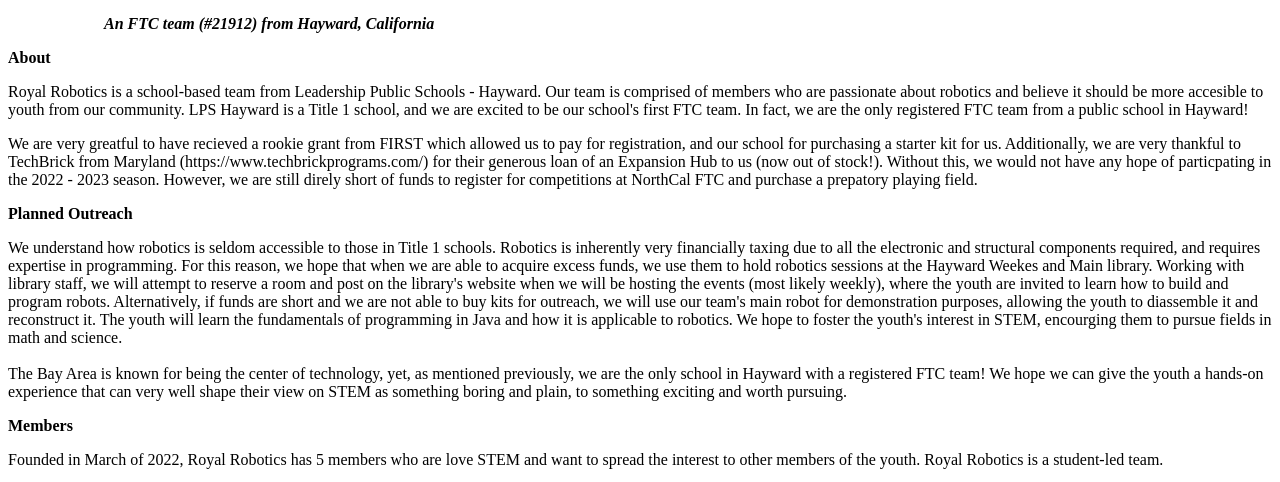
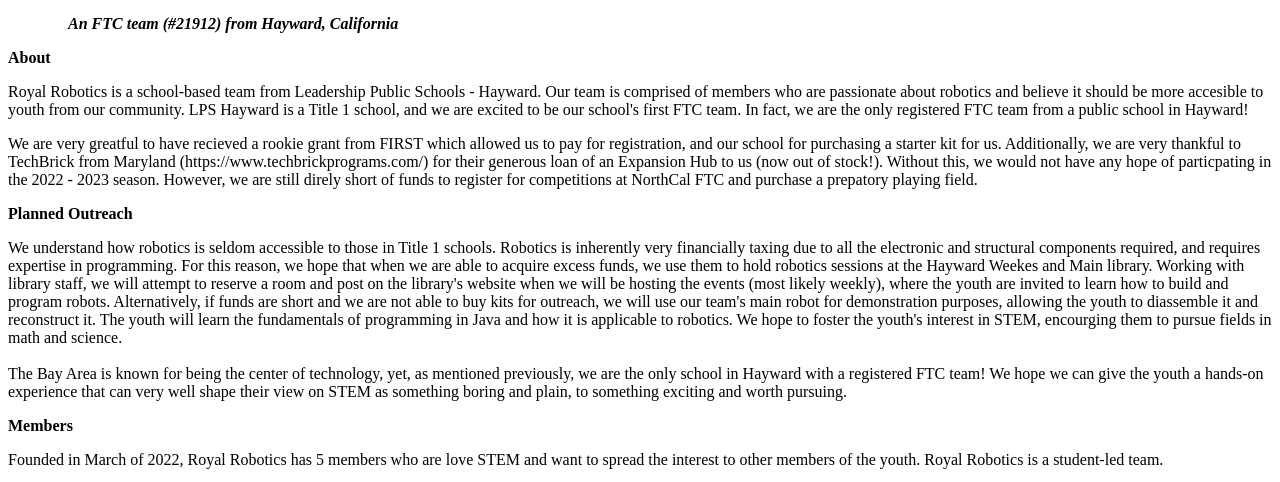
Before and after one commit to LPS-Robotics/LPS-Robotics.github.io, a plain HTML site: page index.html in a window 1280 px wide. Shown: the part 92-574 px from the top of the page. Drawn offline with Linux system fonts and the light colour scheme; grey boxes are pictures that could not be loaded.

Commit message:
Update index.html

```diff
--- a/index.html
+++ b/index.html
@@ -5,7 +5,7 @@
 <body class="vsc-initialized">
 <p><span style="color:#B22222;"><strong><span style="font-size:72px;">Royal Robotics&nbsp;&nbsp;&nbsp;&nbsp;&nbsp;&nbsp; </span></strong></span><span style="font-size:26px;"><sup>About&nbsp;&nbsp; Planned Outreach&nbsp;&nbsp; Members&nbsp;&nbsp; Gallery&nbsp;&nbsp; Sponsors &nbsp; Questions </sup>&nbsp; </span></p>
 
-<p><strong>&nbsp;&nbsp;&nbsp;&nbsp;&nbsp;&nbsp;&nbsp;&nbsp;&nbsp;&nbsp;&nbsp;&nbsp;&nbsp;&nbsp;&nbsp;&nbsp;&nbsp;&nbsp;&nbsp;&nbsp;&nbsp;&nbsp;&nbsp; <em>An FTC team (#21912) from Hayward, California </em></strong></p>
+<p><strong>&nbsp;&nbsp;&nbsp;&nbsp;&nbsp;&nbsp;&nbsp;&nbsp;&nbsp;&nbsp;&nbsp;&nbsp;&nbsp;&nbsp; <em>An FTC team (#21912) from Hayward, California </em></strong></p>
 
 <p><strong>About</strong></p>
 
```
